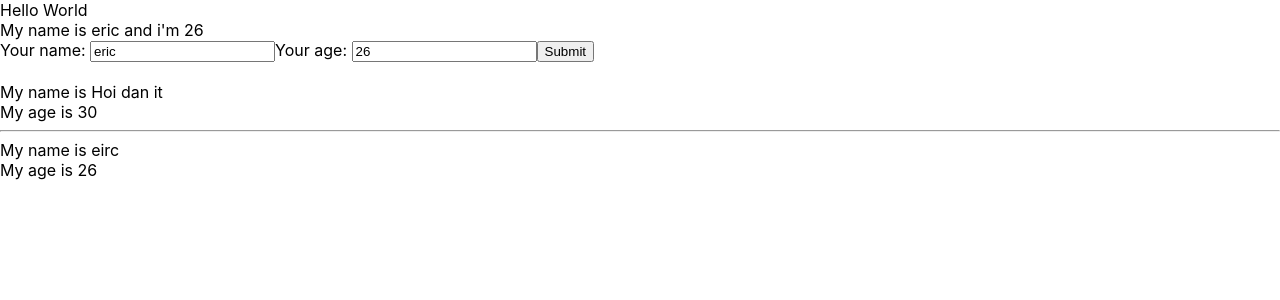
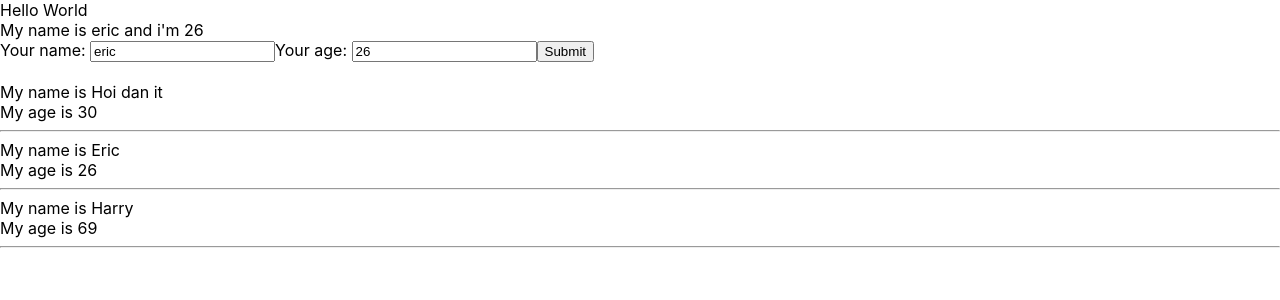
Before and after one commit to neyugntuan/React_Basic, a React (Create React App) app: page / in a window 1280 px wide. Shown: the top 300 px of the page. Built offline with nearby package versions, Linux system fonts and the light colour scheme.

Commit message:
render array obj

```diff
--- a/src/components/DisplayInfor.js
+++ b/src/components/DisplayInfor.js
@@ -3,12 +3,30 @@
 class DisplayInfor extends React.Component {
   render() {
     console.log(this.props);
-    const { age, name } = this.props;
+    const { listUsers } = this.props;
+    console.log(listUsers);
     //props
     return (
       <div>
+        {listUsers.map((user) => {
+          return (
+            <div key={user.id}>
+              <div>My name is {user.name}</div>
+              <div>My age is {user.age}</div>
+              <hr></hr>
+            </div>
+          );
+        })}
+
+        {/* <div>My name is {name}</div>
+        <div>My age is {age}</div>
+        <hr></hr>
         <div>My name is {name}</div>
         <div>My age is {age}</div>
+        <hr></hr>
+        <div>My name is {name}</div>
+        <div>My age is {age}</div>
+        <hr></hr> */}
       </div>
     );
   }
--- a/src/components/MyComponent.js
+++ b/src/components/MyComponent.js
@@ -3,16 +3,21 @@
 import DisplayInfor from "./DisplayInfor";
 
 class MyComponent extends React.Component {
+  state = {
+    listUsers: [
+      { id: 1, name: "Hoi dan it", age: "30" },
+      { id: 2, name: "Eric", age: "26" },
+      { id: 3, name: "Harry", age: "69" },
+    ],
+  };
+
   //JSX
   render() {
-    const myInfor = ["a", "b", "c"];
     return (
       <div>
         <UserInfor />
         <br></br>
-        <DisplayInfor name="Hoi dan it" age="30" />
-        <hr></hr>
-        <DisplayInfor name="eirc" age={26} myInfor={myInfor} />
+        <DisplayInfor listUsers={this.state.listUsers} />
       </div>
     );
   }
```
